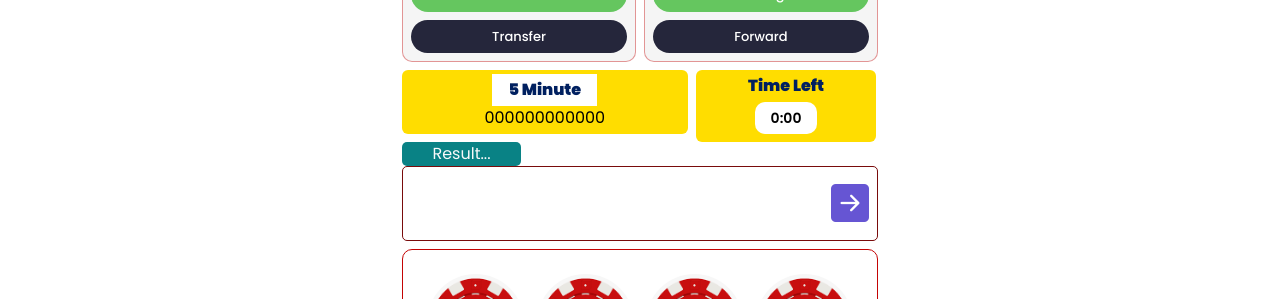
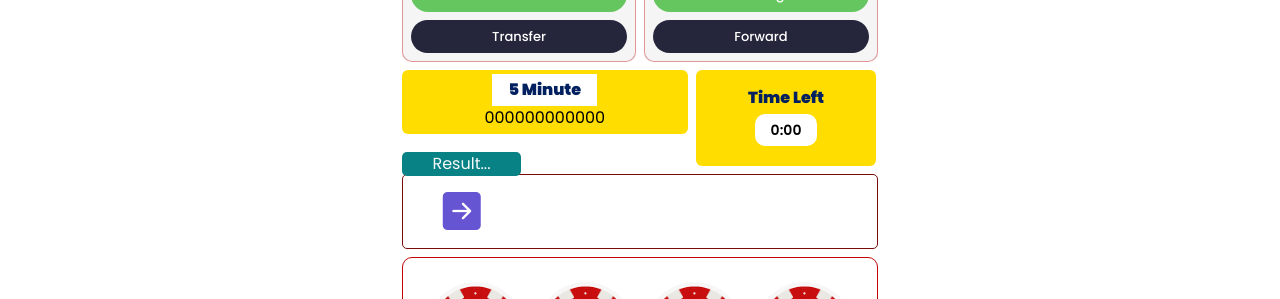
Before and after one commit to VythonDeveloper/powerx, a React (Create React App) app: page /dus-ka-dum in a window 1280 px wide. Shown: the part 174-473 px from the top of the page. Built offline with nearby package versions, Linux system fonts and the light colour scheme; no server answers; the database is empty.

Commit message:
fixing bug

```diff
--- a/src/screens/games/Parity.jsx
+++ b/src/screens/games/Parity.jsx
@@ -288,7 +288,7 @@ const Parity = () => {
                 style={{
                   backgroundColor: "#098285",
                   position: "absolute",
-                  bottom: "-28px",
+                  bottom: "-14px",
                   borderRadius: 5,
                 }}
               >
@@ -296,7 +296,7 @@ const Parity = () => {
               </p>
             </div>
 
-            <div className="parity-count rounded p-1 ">
+            <div className="parity-count rounded p-3 ">
               <p
                 className="m-0"
                 style={{ fontWeight: "800", color: "#002060" }}
@@ -314,7 +314,7 @@ const Parity = () => {
             </div>
           </div>
 
-          <div className="slider d-flex align-items-center gap-2 mt-4">
+          <div className="slider mt-2">
             {result.map((item, i) => {
               const dateObject = new Date(item.date);
               const formattedTime = dateObject.toLocaleTimeString("en-US", {
@@ -328,7 +328,7 @@ const Parity = () => {
                   className="slide-item d-flex flex-column align-item-center"
                 >
                   <div>{item.number || "?"}</div>
-                  <p className="mb-0 text-danger" style={{ fontSize: "12px" }}>
+                  <p className="mb-0 text-danger" style={{ fontSize: "10px" }}>
                     {/* {item.time} */}
                     {formattedTime}
                   </p>
--- a/src/screens/games/game.css
+++ b/src/screens/games/game.css
@@ -565,7 +565,9 @@ input:focus {
   border: 1px solid rgb(121, 11, 11);
   padding: 0.5rem;
   border-radius: 5px;
-  /* background: #eaeaff; */
+  display: grid;
+  grid-template-columns: repeat(6, 1fr);
+  gap: 0.5rem;
 }
 
 .slide-item div {
```
